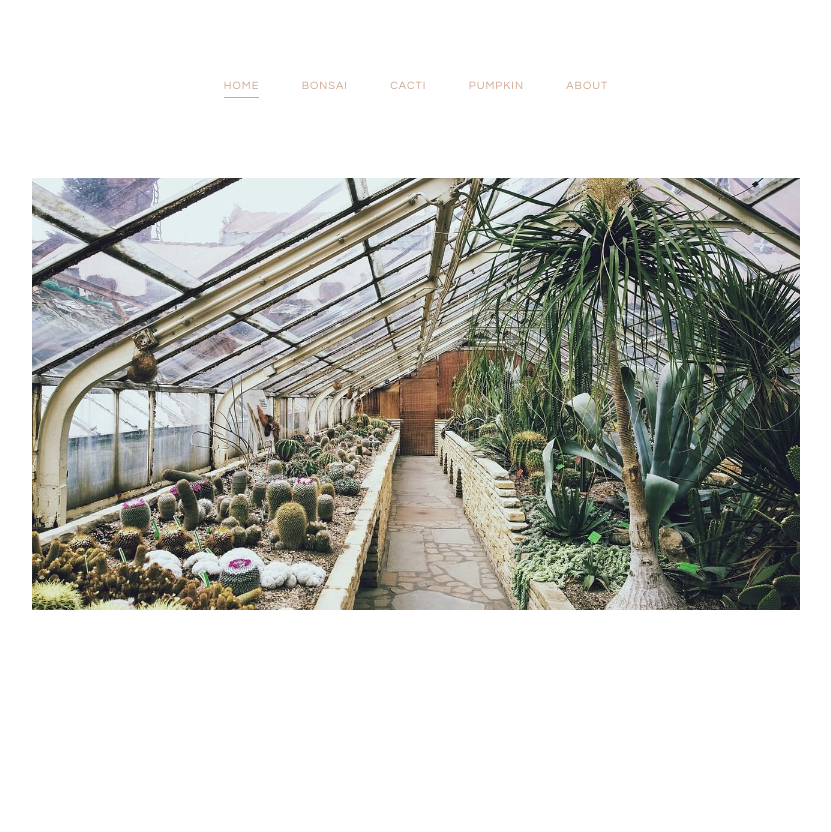
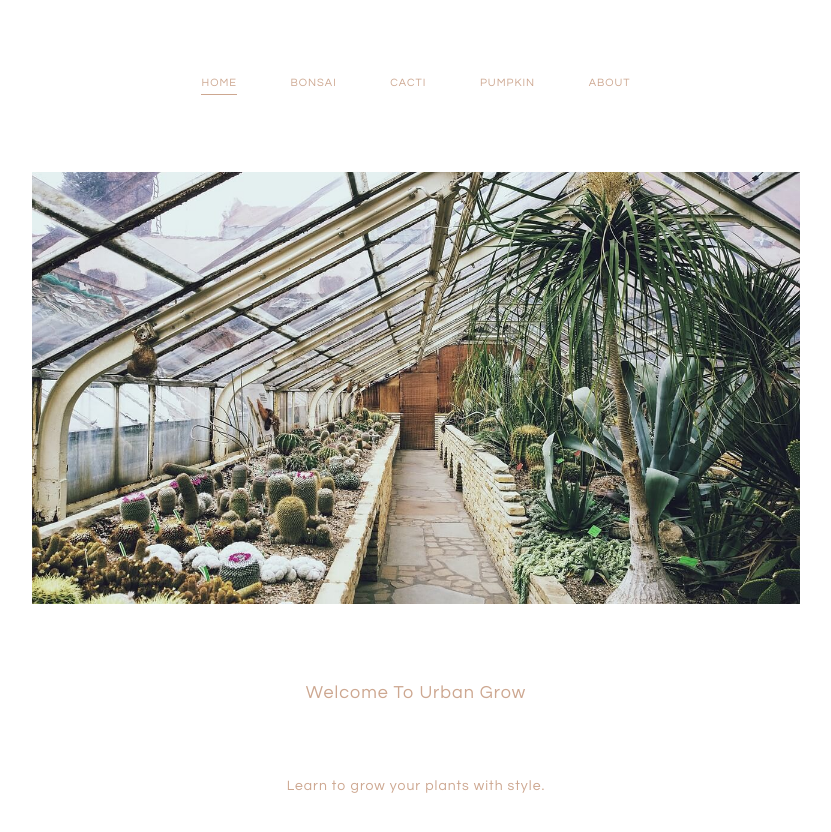
Before and after one commit to AbiSwinfield/AbiSwinfield.github.io, a plain HTML site: page index.html in a window 1280 px wide. Shown: the whole page, without its empty margins (224-1055 px from the left). Before the commit the page ends 800 px from the top, so only its background shows below. Drawn offline with Linux system fonts and the light colour scheme.

Commit message:
Fixes and Content

```diff
--- a/css/style.css
+++ b/css/style.css
@@ -12,6 +12,8 @@ body {
 p {
 	letter-spacing: 1px;
 	color: #cda790;
+	margin: 0;
+	padding: 0;
 }
 
 /* Responsive */
@@ -32,19 +34,20 @@ p {
 /* Navigation */
 
 nav {
-	margin-top: 80px;
-	margin-bottom: 80px;
 	text-align: center;
+	margin-top: 6%;
+	margin-bottom: 6%;
 }
 
 ul {
 	padding: 0;
 	font-size: 11px;
-	word-spacing: 40px;
 }
 
 li {
 	display: inline-block;
+	margin-left: 2%;
+	margin-right: 2%;
 	letter-spacing: 1px;
 }
 
@@ -63,7 +66,7 @@ a:hover {
 	padding-bottom: 6px;
 }
 
-/* Content */
+/* Positions and Sizing */
 
 .center {
 	text-align: center;
@@ -73,6 +76,20 @@ a:hover {
 	max-width: 60%;
 }
 
+.content {
+	text-align: center;
+
+}
+
+/* Text */
+
 .title {
-	font-size: 24px;
+	font-size: 18px;
+	margin-top: 6%;
+	margin-bottom: 6%;
 }
+
+.paragraph {
+	font-size: 14px;
+	margin-bottom: 8%;
+}
--- a/index.html
+++ b/index.html
@@ -4,7 +4,7 @@
 
 <head>
 
-<link rel="stylesheet" href="css/style.css" href="animate.min.css">
+<link rel="stylesheet" href="css/style.css">
 
 <meta name="viewport" content="width=device-width, initial-scale=1"/>
 
@@ -12,9 +12,9 @@
 
 </head>
 
-<body class="fade">
+<body>
 
-<nav class="nav">
+<nav>
 
 	<ul>
 
@@ -32,12 +32,24 @@
 
 </nav>
 
+<main class="fade">
+
 <div class="center">
 
 	<img class="home" src="img/garden.jpg">
 
 </div>
 
+<div class="content">
+
+<p class="title">Welcome To Urban Grow</p>
+
+<p class="paragraph">Learn to grow your plants with style.</p>
+
+</div>
+
+</main>
+
 </body>
 
 </html>
```
Also changed, not shown: about.html (+2 -2 lines), bonsai.html (+8 -0 lines), cacti.html (+8 -0 lines), pumpkin.html (+8 -0 lines).
